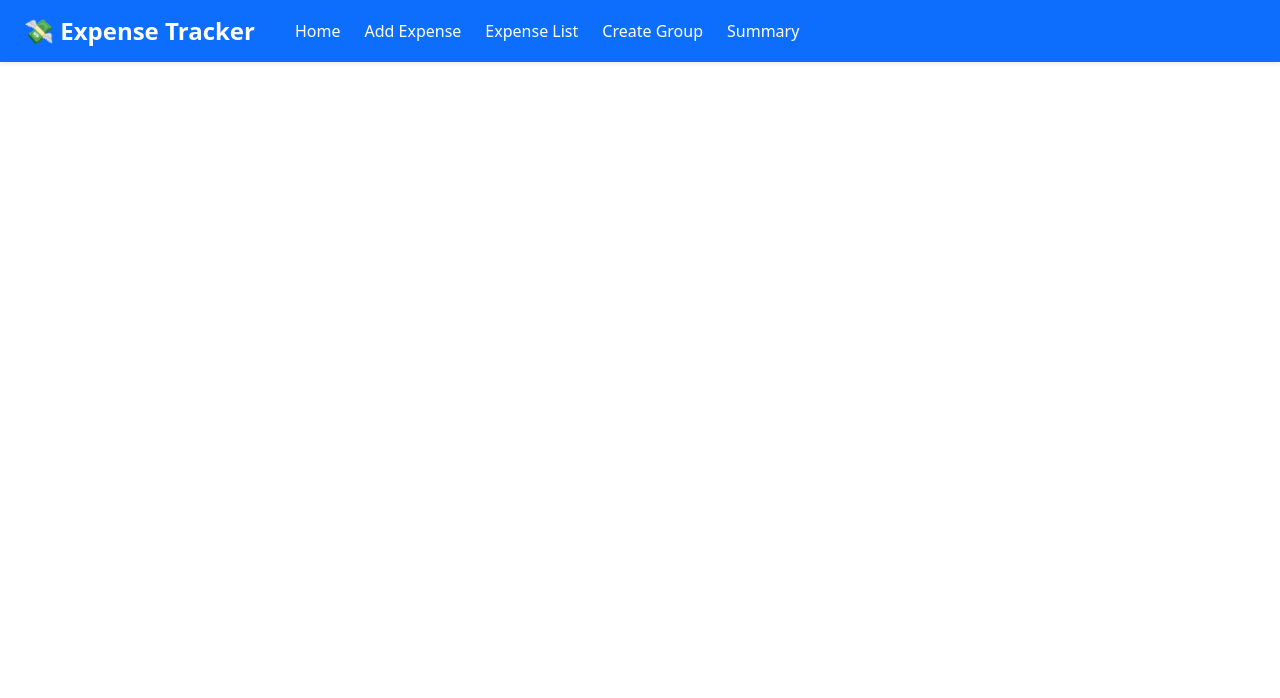
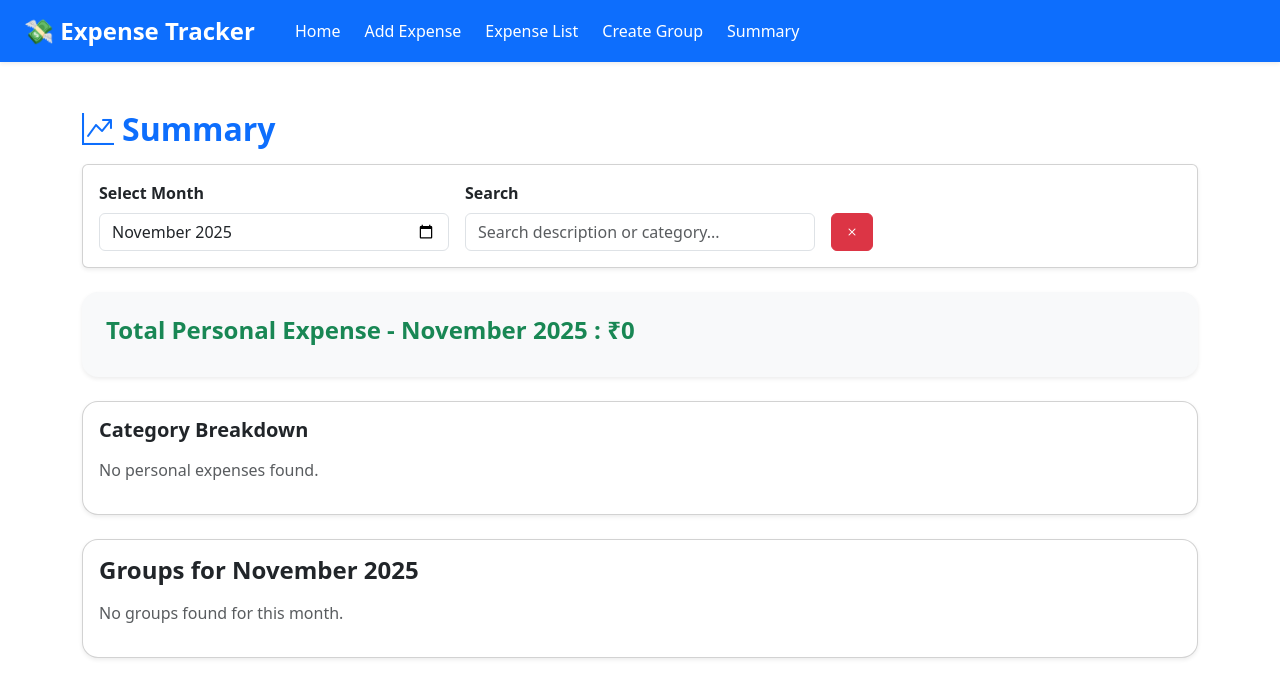
Before and after one commit to Praptttiii/expense-tracker, a React (Vite) app: page /#/monthly-summary in a window 1280 px wide. Shown: the top 698 px of the page. Built offline with nearby package versions, Linux system fonts and the light colour scheme.

Commit message:
summary feature for personal and group expenses

```diff
--- a/src/App.jsx
+++ b/src/App.jsx
@@ -5,6 +5,7 @@ import Home from "./components/home";
 import AddExpense from "./components/addExpense";
 import ExpenseList from "./components/expenseList";
 import CreateGroup from "./components/createGroup";
+import Summary from "./components/summary";
 
 function App() {
   return (
@@ -15,6 +16,7 @@ function App() {
         <Route path="/add-expense" element={<AddExpense />} />
         <Route path="/expenses" element={<ExpenseList />} />
         <Route path="/create-group" element={<CreateGroup />} />
+        <Route path="/monthly-summary" element={<Summary />} />
       </Routes>
     </HashRouter>
   );
--- /dev/null
+++ b/src/components/summary.jsx
@@ -0,0 +1,208 @@
+import React, { useEffect, useState } from "react";
+
+export default function Summary() {
+  const [expenses, setExpenses] = useState([]);
+  const [selectedMonth, setSelectedMonth] = useState("");
+  const [search, setSearch] = useState("");
+  const now = new Date();
+  const defaultMonth = now.toISOString().slice(0, 7);
+
+  useEffect(() => {
+    const data = JSON.parse(localStorage.getItem("expenses")) || [];
+    setExpenses(data);
+
+    setSelectedMonth(defaultMonth);
+  }, []);
+
+  const formattedMonth = new Date(selectedMonth + "-01").toLocaleString(
+    "en-US",
+    {
+      month: "long",
+      year: "numeric",
+    }
+  );
+
+  const filteredByMonth = expenses.filter((e) =>
+    e.date.startsWith(selectedMonth)
+  );
+
+  // filter group expenses
+  const groupExpenses = filteredByMonth.filter((e) => e.type === "group");
+
+  // Unique groups in that month
+  const groupsInMonth = [...new Set(groupExpenses.map((e) => e.groupId))];
+
+  //group details
+  const getGroupDetails = (groupId) => {
+    return groupExpenses.find((e) => e.groupId === groupId);
+  };
+
+  // FILTER BY MONTH + SEARCH
+  const personalExpenses = expenses.filter((e) => {
+    const matchType = e.type === "personal";
+
+    const matchMonth =
+      selectedMonth === "" ? true : e.date.startsWith(selectedMonth);
+
+    const matchSearch =
+      search === "" ||
+      e.description?.toLowerCase().includes(search.toLowerCase()) ||
+      e.category?.toLowerCase().includes(search.toLowerCase());
+
+    return matchType && matchMonth && matchSearch;
+  });
+
+  // TOTAL PERSONAL EXPENSE FOR SELECTED MONTH
+  const totalPersonal = personalExpenses.reduce(
+    (sum, e) => sum + Number(e.amount),
+    0
+  );
+
+  // CATEGORY BREAKDOWN
+  const categoryTotals = {};
+  personalExpenses.forEach((exp) => {
+    if (!categoryTotals[exp.category]) categoryTotals[exp.category] = 0;
+    categoryTotals[exp.category] += Number(exp.amount);
+  });
+
+  return (
+    <div className="container mt-5">
+      <h2 className="fw-bold text-primary">
+        <i className="bi bi-graph-up-arrow me-2"></i>
+        Summary
+      </h2>
+
+      {/* Month Selector */}
+      <div className="card p-3 mt-3 shadow-sm">
+        <div className="row g-3">
+          <div className="col-md-4">
+            <label className="form-label fw-semibold">Select Month</label>
+            <input
+              type="month"
+              className="form-control"
+              value={selectedMonth}
+              onChange={(e) => setSelectedMonth(e.target.value)}
+            />
+          </div>
+
+          <div className="col-md-4">
+            <label className="form-label fw-semibold">Search</label>
+            <input
+              type="text"
+              className="form-control"
+              placeholder="Search description or category..."
+              value={search}
+              onChange={(e) => setSearch(e.target.value)}
+            />
+          </div>
+
+          {(selectedMonth || search) && (
+            <div className="col-md-2 d-flex align-items-end">
+              <button
+                className="btn btn-danger"
+                onClick={() => {
+                  setSelectedMonth(defaultMonth);
+                  setSearch("");
+                }}
+              >
+                <i className="bi bi-x"></i>
+              </button>
+            </div>
+          )}
+        </div>
+      </div>
+
+      {/* TOTAL PERSONAL EXPENSE */}
+      <div className="card p-4 mt-4 shadow-sm border-0 rounded-4 bg-light">
+        <h4 className="fw-bold text-success">
+          Total Personal Expense - {formattedMonth} : ₹{totalPersonal}
+        </h4>
+      </div>
+
+      {/* CATEGORY BREAKDOWN */}
+      <div className="card p-3 mt-4 shadow-sm rounded-4">
+        <h5 className="fw-bold">Category Breakdown</h5>
+
+        {Object.keys(categoryTotals).length === 0 ? (
+          <p className="text-muted mt-2">No personal expenses found.</p>
+        ) : (
+          <ul className="list-group mt-2">
+            {Object.entries(categoryTotals).map(([cat, amt], i) => (
+              <li
+                key={i}
+                className="list-group-item d-flex justify-content-between fs-6 fw-semibold"
+              >
+                <span>{cat}</span>
+                <span className="text-primary">₹{amt}</span>
+              </li>
+            ))}
+          </ul>
+        )}
+      </div>
+
+      <div className="card p-3 mt-4 shadow-sm rounded-4">
+        <h4 className="fw-bold">Groups for {formattedMonth}</h4>
+
+        {groupsInMonth.length === 0 ? (
+          <p className="text-muted mt-2">No groups found for this month.</p>
+        ) : (
+          <ul className="list-group mt-3">
+            {groupsInMonth.map((groupId) => {
+              const g = getGroupDetails(groupId);
+              const group_name = g.group;
+              const members = g.groupMembers || [];
+              const splitType = g.splitType || "equal";
+              const splitAmounts = g.splitAmounts || {};
+              const amount = g.amount;
+              return (
+                <li
+                  key={groupId}
+                  className="list-group-item mb-3 rounded-3 shadow-sm p-3"
+                >
+                  <h5 className="fw-bold text-primary">{group_name}</h5>
+
+                  <p className="mb-1">
+                    <strong>Total Expense:</strong> ₹{amount}
+                  </p>
+                  <p className="mb-2">
+                    <strong>Split Type:</strong> {splitType}
+                  </p>
+
+                  {/* Members & Split Amounts */}
+                  <h6 className="fw-semibold mt-3">Members & Split</h6>
+
+                  <ul className="mt-2">
+                    {members.map((m) => (
+                      <li key={m} className="d-flex justify-content-between">
+                        <span>{m}</span>
+
+                        <span
+                          className={`fw-bold ${
+                            m.trim().toLowerCase() === "you"
+                              ? "text-success"
+                              : "text-danger"
+                          }`}
+                        >
+                          ₹{(splitAmounts[m] || 0).toFixed(2)}
+                        </span>
+                      </li>
+                    ))}
+                  </ul>
+
+                  {/* Total owed */}
+                  <h6 className="fw-bold mt-3 text-primary">
+                    Total Owed To You: ₹
+                    {members
+                      .filter((m) => m !== "You")
+                      .reduce((sum, m) => sum + (splitAmounts[m] || 0), 0)
+                      .toFixed(2)}
+                  </h6>
+                </li>
+              );
+            })}
+          </ul>
+        )}
+      </div>
+    </div>
+  );
+}
```
